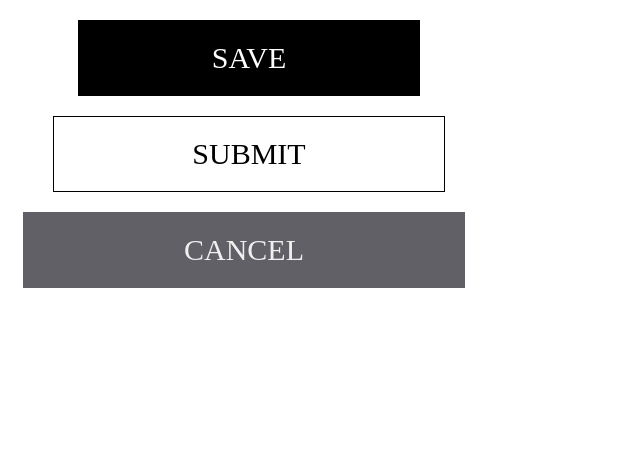
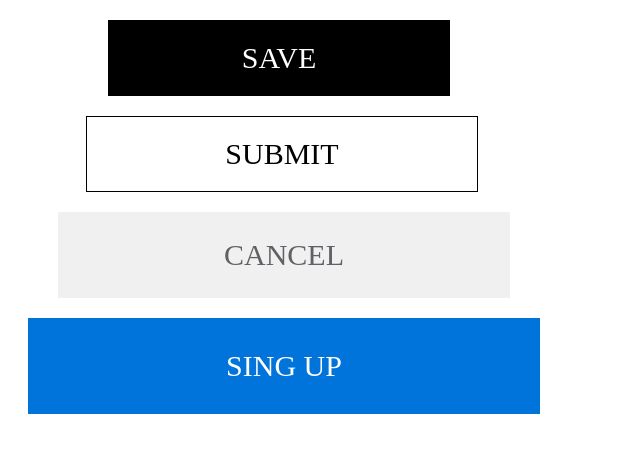
Before and after one commit to jeanToru/WEB1-Box-Model, a plain HTML site: page WEB1-BoxModel/index.html in a window 1280 px wide. Shown: the whole page, without its empty margins (0-640 px from the left). Drawn offline with Linux system fonts and the light colour scheme.

Commit message:
Boton Sing Up

```diff
--- a/WEB1-BoxModel/Style/style.css
+++ b/WEB1-BoxModel/Style/style.css
@@ -7,7 +7,7 @@
     margin: 20px 15px;
     border: 1px solid black;
     width: 300px;
-    margin-left: 70px;
+    margin-left: 100px;
 }
 
 .save:hover {
@@ -24,7 +24,7 @@
     margin: 20px 15px;
     border: 1px solid black;
     width: 350px;
-    margin-left: 45px;
+    margin-left: 78px;
 }
 
 .submit:hover {
@@ -33,17 +33,35 @@
 }
 
 .cancel {
-    background-color: #616066;
-    padding: 20px;
+    background-color: #F0F0F0;
+    padding: 25px;
     text-align: center;
     font-size: 30px;
-    color: #F0F0F0;
+    color: #616066;
     margin: 20px 15px;
-    border: 1px solid #616066;
+    border: 1px solid #F0F0F0;
     width: 400px;
+    margin-left: 50px;
 }
 
 .cancel:hover {
-    background-color: #F0F0F0;
-    color: #616066;
+    background-color: #616066;
+    color: #F0F0F0;
 }
+
+.sing {
+    background-color: #0074DA;
+    padding: 30px;
+    text-align: center;
+    font-size: 30px;
+    color: white;
+    margin: 20px 15px;
+    border: 1px solid #0074DA;
+    width: 450px;
+    margin-left: 20px;
+}
+
+.sing:hover {
+    background-color: white;
+    color: #0074DA;
+}
--- a/WEB1-BoxModel/index.html
+++ b/WEB1-BoxModel/index.html
@@ -18,6 +18,9 @@
     <div class="cancel">
         CANCEL
     </div>
+    <div class="sing">
+        SING UP
+    </div>
 </body>
 
 </html>
```
